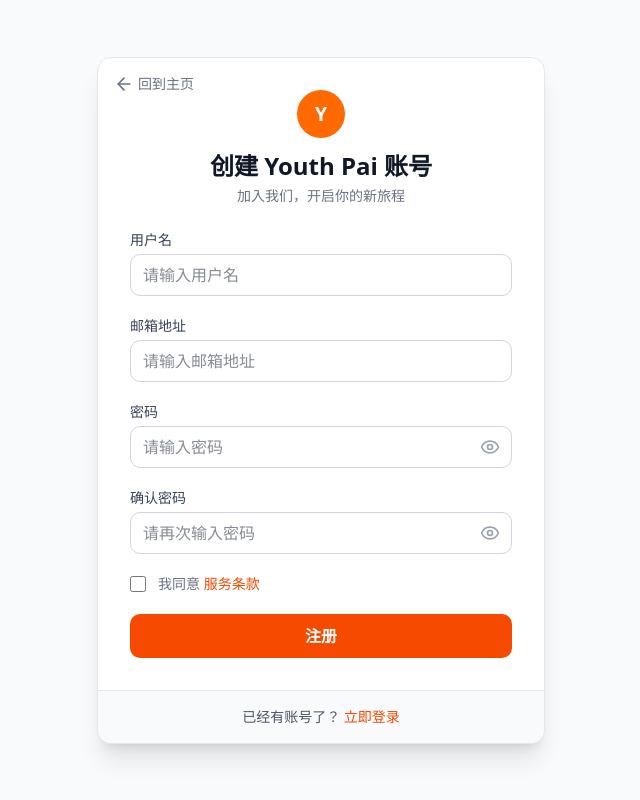
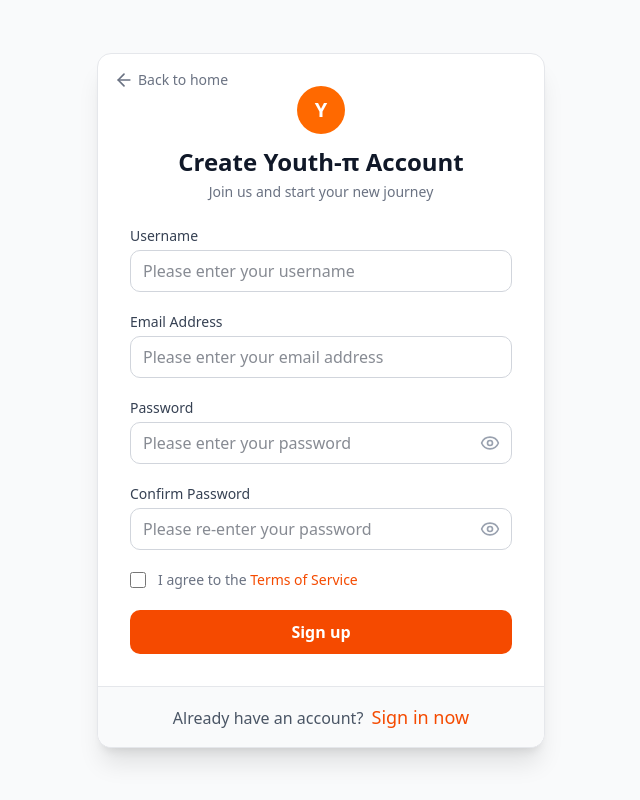
Before and after one commit to csy100/youth-pai, a React (Vite) app: page /register in a window 1280 px wide. Shown: the whole page, without its empty margins (319-959 px from the left). Built offline with nearby package versions, Linux system fonts and the light colour scheme.

Commit message:
feat: 在注册页面添加国际化支持，整合注册相关文本以提升用户体验

```diff
--- a/src/configs/auth/register.ts
+++ b/src/configs/auth/register.ts
@@ -0,0 +1,39 @@
+const authRegister = {
+  en: {
+    BackHome: 'Back to home',
+    RegisterTitle: 'Create Youth-π Account',
+    RegisterSubtitle: 'Join us and start your new journey',
+    Username: 'Username',
+    InputUsername: 'Please enter your username',
+    Email: 'Email Address',
+    InputEmail: 'Please enter your email address',
+    Password: 'Password',
+    InputPassword: 'Please enter your password',
+    ConfirmPassword: 'Confirm Password',
+    InputConfirmPassword: 'Please re-enter your password',
+    Agree: 'I agree to the',
+    Terms: 'Terms of Service',
+    RegisterButton: 'Sign up',
+    AlreadyHaveAccount: 'Already have an account?',
+    LoginLink: 'Sign in now',
+  },
+  zh: {
+    BackHome: '回到主页',
+    RegisterTitle: '创建 Youth Pai 账号',
+    RegisterSubtitle: '加入我们，开启你的新旅程',
+    Username: '用户名',
+    InputUsername: '请输入用户名',
+    Email: '邮箱地址',
+    InputEmail: '请输入邮箱地址',
+    Password: '密码',
+    InputPassword: '请输入密码',
+    ConfirmPassword: '确认密码',
+    InputConfirmPassword: '请再次输入密码',
+    Agree: '我同意',
+    Terms: '服务条款',
+    RegisterButton: '注册',
+    AlreadyHaveAccount: '已经有账号了？',
+    LoginLink: '立即登录',
+  }
+}
+export default authRegister
--- a/src/configs/i18n.ts
+++ b/src/configs/i18n.ts
@@ -4,6 +4,7 @@ import LanguageDetector from 'i18next-browser-languagedetector'
 import header from '@/configs/header'
 import sider from '@/configs/sider'
 import authLogin from '@/configs/auth/login'
+import authRegister from '@/configs/auth/register'
 
 const resources = {
   en: {
@@ -11,6 +12,7 @@ const resources = {
       ...header.en,
       ...sider.en,
       ...authLogin.en,
+      ...authRegister.en,
     }
   },
   zh: {
@@ -18,6 +20,7 @@ const resources = {
       ...header.zh,
       ...sider.zh,
       ...authLogin.zh,
+      ...authRegister.zh,
     }
   }
 }
--- a/src/views/register/index.tsx
+++ b/src/views/register/index.tsx
@@ -1,10 +1,12 @@
 import { useState } from "react";
 import { Eye, EyeOff, ArrowLeft } from "lucide-react";
 import { Link } from "react-router-dom";
+import { useTranslation } from "react-i18next";
 
 export default function Register() {
   const [showPassword, setShowPassword] = useState(false);
   const [showConfirmPassword, setShowConfirmPassword] = useState(false);
+  const { t } = useTranslation();
 
   return (
     <div className="min-h-screen flex items-center justify-center bg-gray-50 dark:bg-zinc-950 p-4">
@@ -12,45 +14,45 @@ export default function Register() {
         <Link
           to="/home"
           className="absolute left-4 top-4 flex items-center gap-1 group text-gray-500 dark:text-gray-400 hover:text-orange-600 dark:hover:text-orange-400 text-sm font-medium"
-          title="返回首页"
+          title={t('BackHome')}
         >
           <ArrowLeft className="w-5 h-5" />
-          <span>回到主页</span>
+          <span>{t('BackHome')}</span>
         </Link>
         <div className="p-6 sm:p-8 pt-16">
           <div className="mb-6 text-center">
             <div className="mx-auto mb-3 w-12 h-12 rounded-full bg-orange-500 flex items-center justify-center">
               <span className="text-white text-xl font-bold">Y</span>
             </div>
-            <h2 className="text-2xl font-bold text-gray-900 dark:text-gray-100">创建 Youth Pai 账号</h2>
-            <p className="text-gray-500 dark:text-gray-400 text-sm mt-1">加入我们，开启你的新旅程</p>
+            <h2 className="text-2xl font-bold text-gray-900 dark:text-gray-100">{t('RegisterTitle')}</h2>
+            <p className="text-gray-500 dark:text-gray-400 text-sm mt-1">{t('RegisterSubtitle')}</p>
           </div>
           <form className="space-y-5">
             <div>
-              <label className="block text-sm font-medium text-gray-700 dark:text-gray-300 mb-1">用户名</label>
+              <label className="block text-sm font-medium text-gray-700 dark:text-gray-300 mb-1">{t('Username')}</label>
               <input
                 type="text"
                 className="w-full px-3 py-2 rounded-lg border border-gray-300 dark:border-zinc-700 bg-white dark:bg-zinc-800 text-gray-900 dark:text-gray-100 focus:outline-none focus:ring-2 focus:ring-orange-500"
-                placeholder="请输入用户名"
+                placeholder={t('InputUsername')}
                 autoComplete="username"
               />
             </div>
             <div>
-              <label className="block text-sm font-medium text-gray-700 dark:text-gray-300 mb-1">邮箱地址</label>
+              <label className="block text-sm font-medium text-gray-700 dark:text-gray-300 mb-1">{t('Email')}</label>
               <input
                 type="email"
                 className="w-full px-3 py-2 rounded-lg border border-gray-300 dark:border-zinc-700 bg-white dark:bg-zinc-800 text-gray-900 dark:text-gray-100 focus:outline-none focus:ring-2 focus:ring-orange-500"
-                placeholder="请输入邮箱地址"
+                placeholder={t('InputEmail')}
                 autoComplete="email"
               />
             </div>
             <div>
-              <label className="block text-sm font-medium text-gray-700 dark:text-gray-300 mb-1">密码</label>
+              <label className="block text-sm font-medium text-gray-700 dark:text-gray-300 mb-1">{t('Password')}</label>
               <div className="relative">
                 <input
                   type={showPassword ? "text" : "password"}
                   className="w-full px-3 py-2 rounded-lg border border-gray-300 dark:border-zinc-700 bg-white dark:bg-zinc-800 text-gray-900 dark:text-gray-100 focus:outline-none focus:ring-2 focus:ring-orange-500 pr-10"
-                  placeholder="请输入密码"
+                  placeholder={t('InputPassword')}
                   autoComplete="new-password"
                 />
                 <button
@@ -64,12 +66,12 @@ export default function Register() {
               </div>
             </div>
             <div>
-              <label className="block text-sm font-medium text-gray-700 dark:text-gray-300 mb-1">确认密码</label>
+              <label className="block text-sm font-medium text-gray-700 dark:text-gray-300 mb-1">{t('ConfirmPassword')}</label>
               <div className="relative">
                 <input
                   type={showConfirmPassword ? "text" : "password"}
                   className="w-full px-3 py-2 rounded-lg border border-gray-300 dark:border-zinc-700 bg-white dark:bg-zinc-800 text-gray-900 dark:text-gray-100 focus:outline-none focus:ring-2 focus:ring-orange-500 pr-10"
-                  placeholder="请再次输入密码"
+                  placeholder={t('InputConfirmPassword')}
                   autoComplete="new-password"
                 />
                 <button
@@ -88,7 +90,7 @@ export default function Register() {
                     <input id="terms" aria-describedby="terms" type="checkbox" className="w-4 h-4 border border-gray-300 rounded bg-gray-50 focus:ring-3 focus:ring-orange-300 dark:bg-zinc-700 dark:border-zinc-600 dark:focus:ring-orange-600 dark:ring-offset-gray-800" required />
                 </div>
                 <div className="ml-3 text-sm">
-                    <label htmlFor="terms" className="text-gray-500 dark:text-gray-300">我同意 <a className="font-medium text-orange-600 hover:underline dark:text-orange-500" href="#">服务条款</a></label>
+                    <label htmlFor="terms" className="text-gray-500 dark:text-gray-300">{t('Agree')} <a className="font-medium text-orange-600 hover:underline dark:text-orange-500" href="#">{t('Terms')}</a></label>
                 </div>
             </div>
 
@@ -96,15 +98,15 @@ export default function Register() {
               type="submit"
               className="w-full py-2.5 rounded-lg bg-orange-600 hover:bg-orange-700 text-white font-semibold transition-all duration-300 ease-in-out"
             >
-              注册
+              {t('RegisterButton')}
             </button>
           </form>
         </div>
         <div className="bg-gray-50 dark:bg-zinc-950/50 px-6 py-4 border-t border-gray-200 dark:border-zinc-800 text-center rounded-b-xl">
-          <p className="text-sm text-gray-600 dark:text-gray-400">
-            已经有账号了？{' '}
-            <Link to="/login" className="font-medium text-orange-600 hover:text-orange-500 dark:text-orange-400 dark:hover:text-orange-300">
-              立即登录
+          <p className="text-base text-gray-600 dark:text-gray-400">
+            {t('AlreadyHaveAccount')}{' '}
+            <Link to="/login" className="text-lg ml-1 font-medium text-orange-600 hover:text-orange-500 dark:text-orange-400 dark:hover:text-orange-300">
+              {t('LoginLink')}
             </Link>
           </p>
         </div>
```
